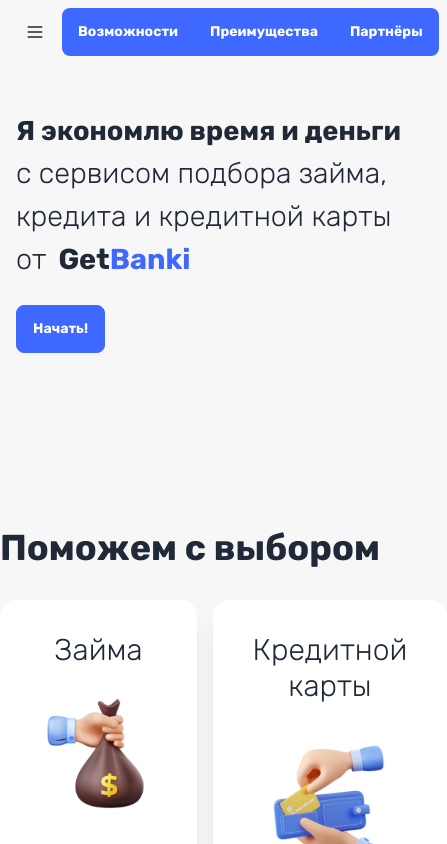
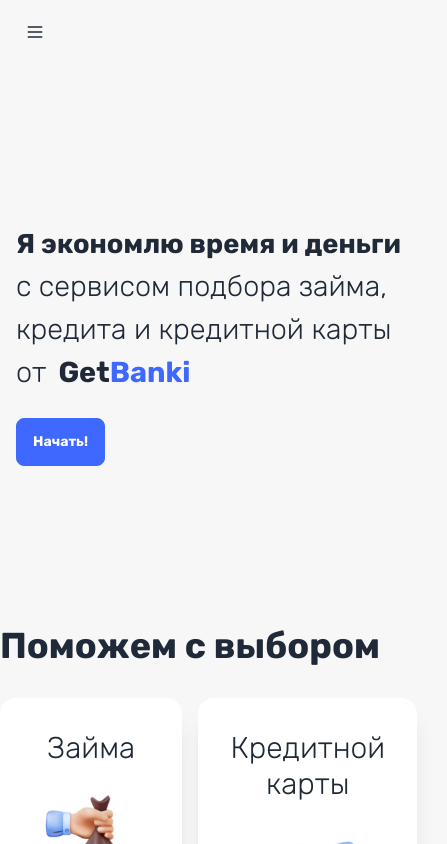
Before and after one commit to getBanki/getbanki.github.io, a Next.js app: page / in a window 390 px wide. Shown: the top 844 px of the page, 447 px wide, since content can reach past the window. Built offline with nearby package versions, Linux system fonts and the light colour scheme.

Commit message:
Add files via upload

```diff
--- a/components/app/HeaderApp/HeaderApp.scss
+++ b/components/app/HeaderApp/HeaderApp.scss
@@ -11,6 +11,3 @@
 .menu :where(li:not(.menu-title):not(:empty)) > :where(*:not(ul):active){
   background: $bg-color-hover!important;
 }
-.navbar{
-  background: rgba(62, 104, 255, 0)!important;
-}
--- a/components/app/HeaderApp/HeaderApp.tsx
+++ b/components/app/HeaderApp/HeaderApp.tsx
@@ -18,7 +18,7 @@
         <div className={`drawer ${pathName === '/' ? '' : 'lg:drawer-open'}`}>
             <input id="my-drawer" type="checkbox" className="drawer-toggle"/>
             <div className="drawer-content ">
-                <div className={`navbar sticky top-0 z-10 ${pathName === '/' ? '' : 'lg:hidden'} animate__animated animate__fadeInDown`}>
+                <div className={`navbar sticky top-0 z-20 ${pathName === '/' ? '' : 'lg:hidden'} animate__animated animate__fadeInDown`}>
                     <div className="navbar-start">
                         <label htmlFor="my-drawer" className={`btn btn-ghost drawer-button ${pathName === '/' ? '' : 'lg:hidden'}`}>
                                     <svg xmlns="http://www.w3.org/2000/svg" fill="none" viewBox="0 0 24 24"
--- a/components/app/pages/PageHome/PageHome.scss
+++ b/components/app/pages/PageHome/PageHome.scss
@@ -23,7 +23,7 @@
 
   &__block {
     height: 100vh;
-    padding-top: 12vw;
+padding-top: 10rem;
   }
 
 }
--- a/components/app/pages/PageHome/Panel/Panel.scss
+++ b/components/app/pages/PageHome/Panel/Panel.scss
@@ -1,12 +1,22 @@
 @use "app/globals";
-.panel{
-background: globals.$bg-color;
-  &__btn{
+
+.panel {
+  background: globals.$bg-color;
+
+
+  &__btn {
     background: rgba(62, 76, 255, 0);
     border: none;
     color: white;
-    &:hover{
+
+    &:hover {
       background: rgba(0, 0, 0, 0.5);
     }
   }
 }
+@media all and (max-width: 767px) {
+  .panel {
+    display: none;
+  }
+
+}
--- a/components/app/pages/PageHome/ServiceBlock/ServiceBlock.scss
+++ b/components/app/pages/PageHome/ServiceBlock/ServiceBlock.scss
@@ -1,6 +1,6 @@
 .service-block{
   &__choice{
-    padding-top: 8rem;
+margin: auto 0;
   }
   &__cards {
     display: grid;
```
